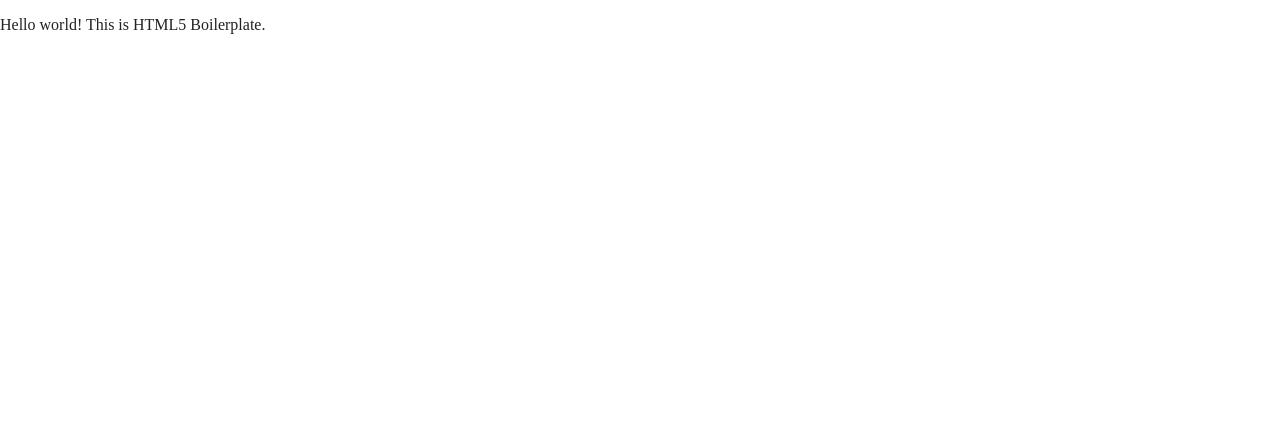
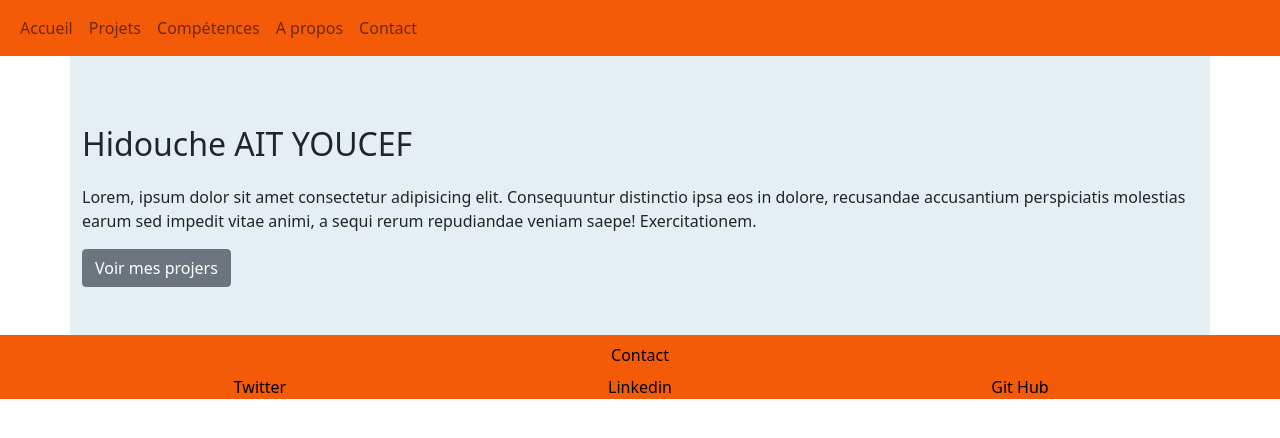
Before and after one commit to hidkab/portfolio, a website built with Parcel: page index.html in a window 1280 px wide. Built offline with nearby package versions, Linux system fonts and the light colour scheme.

Commit message:
Template

```diff
--- a/css/main.css
+++ b/css/main.css
@@ -86,6 +86,18 @@
 /* ==========================================================================
    Author's custom styles
    ========================================================================== */
+  a {
+    color: #000;
+    text-decoration: none;
+  }
+   .bg {
+    background-color: #f35b09;
+  }
+  .py-5 {
+    background-color: #e5eef3;
+  }
+
+
 
 /* ==========================================================================
    Helper classes
--- a/index.html
+++ b/index.html
@@ -1,9 +1,9 @@
 <!doctype html>
-<html class="no-js" lang="">
+<html class="no-js" lang="fr">
 
 <head>
   <meta charset="utf-8">
-  <title></title>
+  <title>Portfolio</title>
   <meta name="description" content="">
   <meta name="viewport" content="width=device-width, initial-scale=1">
 
@@ -15,7 +15,7 @@
   <link rel="manifest" href="site.webmanifest">
   <link rel="apple-touch-icon" href="icon.png">
   <!-- Place favicon.ico in the root directory -->
-
+  <link href="https://cdn.jsdelivr.net/npm/bootstrap@5.0.0-beta3/dist/css/bootstrap.min.css" rel="stylesheet" integrity="sha384-eOJMYsd53ii+scO/bJGFsiCZc+5NDVN2yr8+0RDqr0Ql0h+rP48ckxlpbzKgwra6" crossorigin="anonymous">
   <link rel="stylesheet" href="css/normalize.css">
   <link rel="stylesheet" href="css/main.css">
 
@@ -24,8 +24,74 @@
 
 <body>
 
+  <nav class="navbar navbar-expand-lg navbar-light bg">
+    <div class="container-fluid d-flex justify-content-center">
+      <button class="navbar-toggler" type="button" data-bs-toggle="collapse" data-bs-target="#navbarSupportedContent" aria-controls="navbarSupportedContent" aria-expanded="false" aria-label="Toggle navigation">
+        <span class="navbar-toggler-icon"></span>
+      </button>
+      <div class="collapse navbar-collapse" id="navbarSupportedContent">
+        <ul class="navbar-nav me-auto mb-2 mb-lg-0">
+          <li class="nav-item">
+            <a class="nav-link" href="#">Accueil</a>
+          </li>
+          <li class="nav-item">
+            <a class="nav-link" href="#">Projets</a>
+          </li>
+          <li class="nav-item">
+            <a class="nav-link" href="#">Compétences</a>
+          </li>
+          <li class="nav-item">
+            <a class="nav-link" href="#">A propos</a>
+          </li>
+          <li class="nav-item">
+            <a class="nav-link" href="#">Contact</a>
+          </li>
+        </ul>
+      </div>
+    </div>
+  </nav>
+
+  <main class="container py-5">
+    <h1>Hidouche  AIT YOUCEF</h1>
+    <P>Lorem, ipsum dolor sit amet consectetur adipisicing elit.
+      Consequuntur distinctio ipsa eos in dolore, recusandae accusantium
+      perspiciatis molestias earum sed impedit vitae animi, a sequi rerum
+      repudiandae veniam saepe! Exercitationem.
+    </P>
+    <div>
+      <a class="btn btn-secondary" href="#" role="button">Voir mes projers</a>
+    </div>
+  </main>
+
+  <footer class="bg">
+    <div class="text-center py-2">
+      <a href="#">Contact</a>
+    </div>
+    <div class="container text-center">
+      <div class="row">
+        <div class="col-12 col-sm-12 col-lg-4">
+          <a href="#">Twitter</a>
+        </div>
+        <div class="col-12 col-sm-12 col-lg-4">
+          <a href="#">Linkedin</a>
+        </div>
+        <div class="col-12 col-sm-12 col-lg-4">
+         <a href="#">Git Hub</a>
+        </div>
+      </div>
+
+    </div>
+  </footer>
+
+
+
+
+
+
+
   <!-- Add your site or application content here -->
-  <p>Hello world! This is HTML5 Boilerplate.</p>
+  <script src="https://cdn.jsdelivr.net/npm/@popperjs/core@2.9.1/dist/umd/popper.min.js" integrity="sha384-SR1sx49pcuLnqZUnnPwx6FCym0wLsk5JZuNx2bPPENzswTNFaQU1RDvt3wT4gWFG" crossorigin="anonymous"></script>
+  <script src="https://cdn.jsdelivr.net/npm/bootstrap@5.0.0-beta3/dist/js/bootstrap.min.js" integrity="sha384-j0CNLUeiqtyaRmlzUHCPZ+Gy5fQu0dQ6eZ/xAww941Ai1SxSY+0EQqNXNE6DZiVc" crossorigin="anonymous"></script>
   <script src="js/vendor/modernizr-3.11.2.min.js"></script>
   <script src="js/plugins.js"></script>
   <script src="js/main.js"></script>
```
